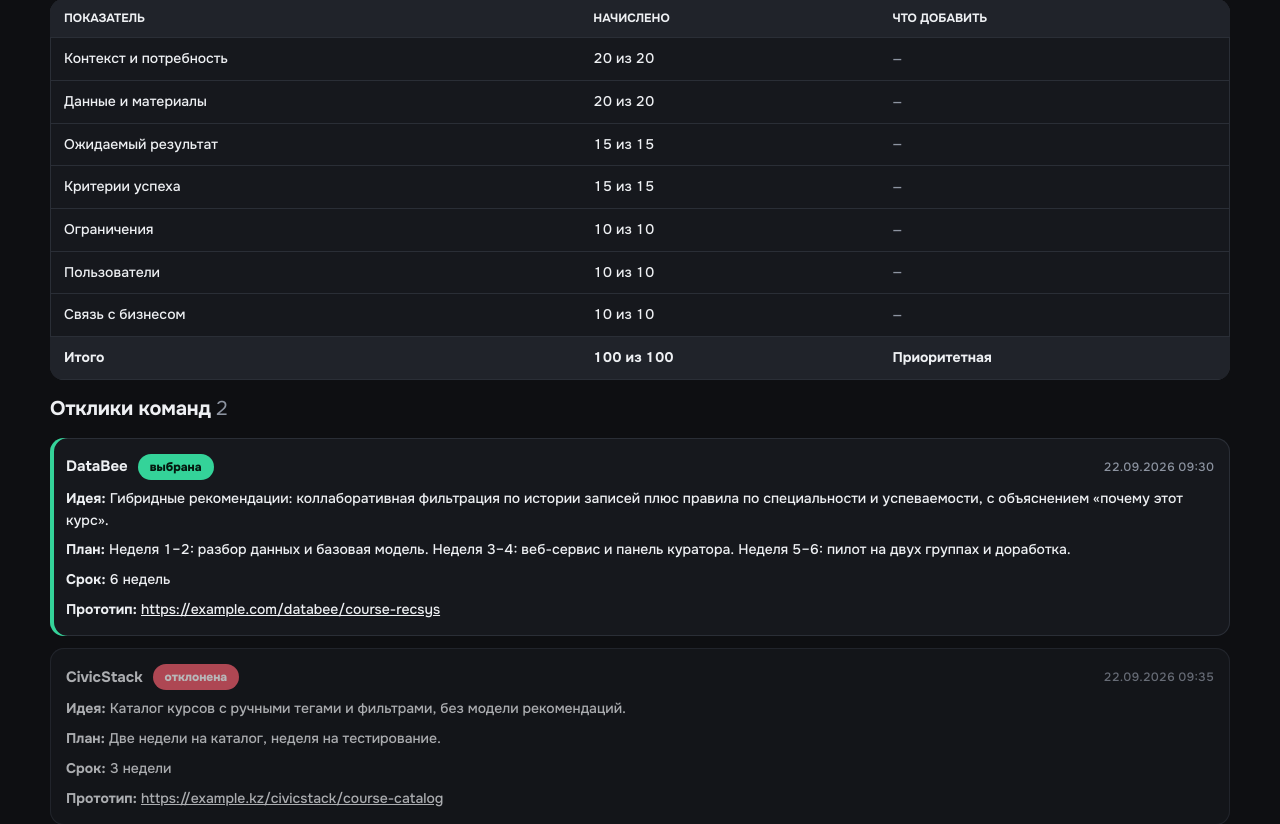
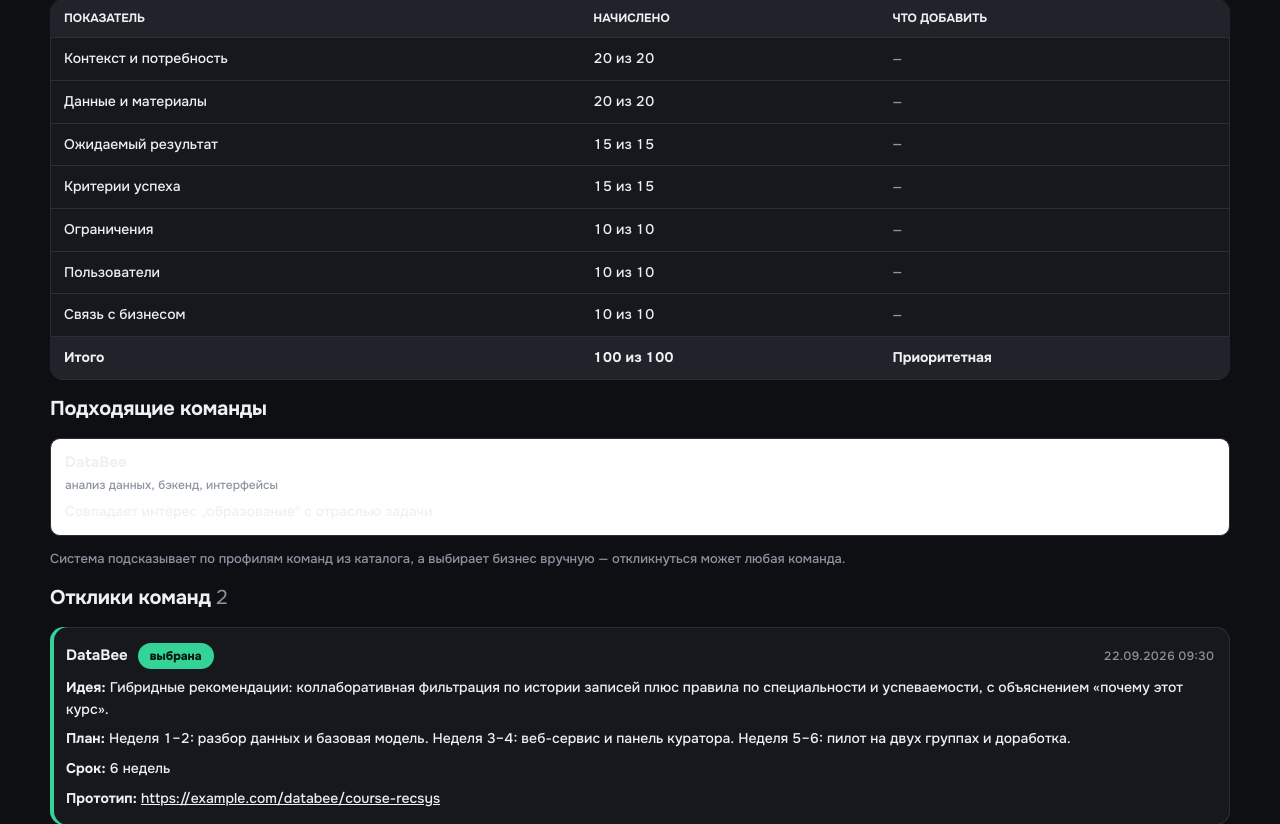
Before and after one commit to BAITC-Hacks/hack-4a84a5e5-taymas-systems, a FastAPI app: page /tasks/c_seed0001 in a window 1280 px wide. Shown: the part 987-1811 px from the top of the page. Run offline with FastAPI, Linux system fonts and the light colour scheme.

Commit message:
[HAC-56] Подходящие команды на странице задачи и подсказка команды на странице испытания
Обратная сторона рекомендаций HAC-26: бизнес видит, каким командам задача подходит
по профилю, с уровня «Рабочая»; система подсказывает, выбирает бизнес вручную.
На странице испытания предвыбрана команда, которой задача подходит.

Co-Authored-By: Claude Fable 5.1 <noreply@anthropic.com>

```diff
--- a/app/static/catalog.css
+++ b/app/static/catalog.css
@@ -105,3 +105,9 @@
 /* Испытание задачи (HAC-56): знак «прошла испытание» в каталоге и на странице задачи */
 .trial-mark { display: inline-block; padding: 2px 10px; border-radius: 999px; font-size: 12px; font-weight: 700;
   background: var(--good); color: #05180f; }
+
+/* Подходящие команды на странице задачи — обратная сторона рекомендаций (HAC-26) */
+.fit-list { list-style: none; padding: 0; margin: 0 0 8px; display: grid; grid-template-columns: repeat(auto-fit, minmax(220px, 1fr)); gap: 12px; }
+.fit-list li { background: #fff; border: 1px solid var(--line); border-radius: 10px; padding: 12px 14px; }
+.fit-list p { margin: 6px 0 0; font-size: 14px; }
+.fit-skills { display: block; margin-top: 2px; font-size: 12px; color: var(--muted); }
--- a/app/templates/business_trial.html
+++ b/app/templates/business_trial.html
@@ -61,11 +61,12 @@
     <label>В роли команды
       <select name="team_id">
         {% for team in teams %}
-        <option value="{{ team.id }}" {% if trial and trial.team_id == team.id %}selected{% endif %}>{{ team.name }} — {{ team.skills|join(", ") }}</option>
+        <option value="{{ team.id }}" {% if (trial and trial.team_id == team.id) or (not trial and suggested and suggested[0].id == team.id) %}selected{% endif %}>{{ team.name }} — {{ team.skills|join(", ") }}</option>
         {% endfor %}
       </select>
     </label>
     <button type="submit">{% if trial %}Повторить испытание{% else %}Проверить глазами команды{% endif %}</button>
+    {% if suggested %}<p class="trial-note" style="flex-basis: 100%;">Подсказка: задаче по профилю подходит <strong>{{ suggested[0].name }}</strong> — {{ suggested[1] }}. Проверять можно любой командой.</p>{% endif %}
   </form>
 
   {% if trial %}
--- a/app/templates/task.html
+++ b/app/templates/task.html
@@ -63,6 +63,22 @@
   {% endif %}
 </section>
 
+<section class="fit-teams">
+  <h2>Подходящие команды</h2>
+  {% if fitting_teams %}
+  <ul class="fit-list">
+    {% for team, reason in fitting_teams %}
+    <li><strong>{{ team.name }}</strong> <span class="fit-skills">{{ team.skills|join(", ") }}</span><p>{{ reason }}</p></li>
+    {% endfor %}
+  </ul>
+  <p class="note">Система подсказывает по профилям команд из каталога, а выбирает бизнес вручную — откликнуться может любая команда.</p>
+  {% elif card.score < 40 %}
+  <p class="note">Рекомендации открываются с уровня «Рабочая» (40 баллов): пока задача черновик, система никого не подсказывает.</p>
+  {% else %}
+  <p class="note">По профилям команд из каталога совпадений пока нет — откликнуться всё равно может любая.</p>
+  {% endif %}
+</section>
+
 <section id="proposals">
   <h2>Отклики команд <span class="count">{{ proposals|length }}</span></h2>
   {% if proposals %}
--- a/app/web_catalog.py
+++ b/app/web_catalog.py
@@ -128,6 +128,13 @@ def _task_context(request: Request, card_id: str, *, error: str = "", form: dict
     # Показываем эту позицию там, где пользователь оказывается сразу после публикации.
     published = store.list_cards()
     position = next((i + 1 for i, c in enumerate(published) if c.id == card.id), None)
+    # Обратная сторона рекомендаций (HAC-26): бизнесу показываем, каким командам задача подходит по профилю.
+    # Те же правила: только с уровня «Рабочая» (score >= 40), система подсказывает, а не назначает.
+    fitting_teams = []
+    for team in store.list_teams():
+        matched = recommend_tasks(team, [card], limit=1)
+        if matched:
+            fitting_teams.append((team, matched[0][1]))
     return {
         "request": request,
         "card": card,
@@ -139,6 +146,7 @@ def _task_context(request: Request, card_id: str, *, error: str = "", form: dict
         "status_labels": PROPOSAL_STATUS_LABELS,
         "error": error,
         "form": form or {},
+        "fitting_teams": fitting_teams,
         "ai_mode": ai.ai_mode(),
     }
 
```
Also changed, not shown: app/web_trial.py (+16 -2 lines), tests/test_trial.py (+6 -0 lines), tests/test_web_catalog.py (+14 -0 lines).
